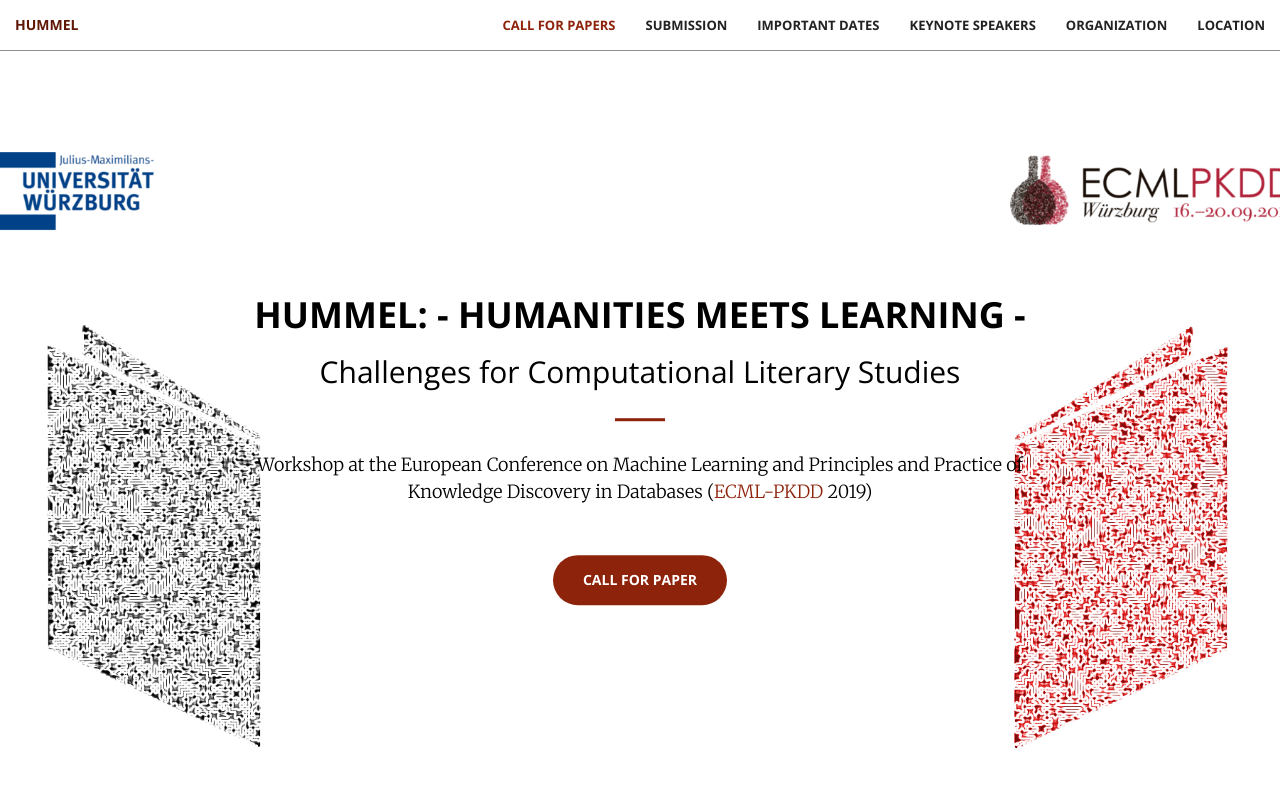
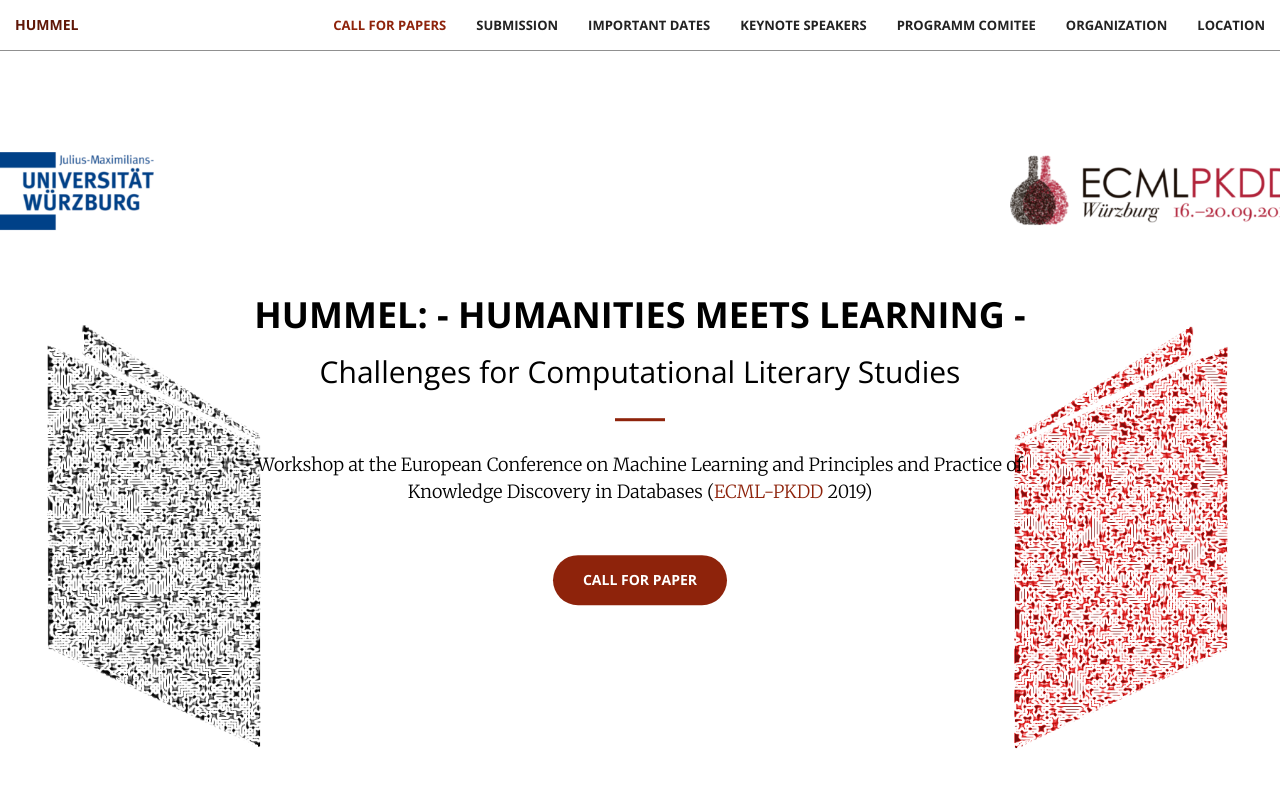
Before and after one commit to cophi-wue/ecml19.hummel.github.io, a Jekyll site: the page built from index.html, in a window 1280 px wide and 900 px high. Shown: the top 788 px of the window. Built offline with Jekyll 4.4.1, drawn with Linux system fonts in a browser that asks for light colours.

Commit message:
Update nav.html

```diff
--- a/_includes/nav.html
+++ b/_includes/nav.html
@@ -27,6 +27,9 @@
                     <a class="page-scroll" href="#key">Keynote Speakers</a>
                 </li>
                 <li>
+                    <a class="page-scroll" href="#comitee">Programm Comitee</a>
+                </li>
+                <li>
                     <a class="page-scroll" href="#orga">Organization</a>
                 </li>
                 <li>
```
